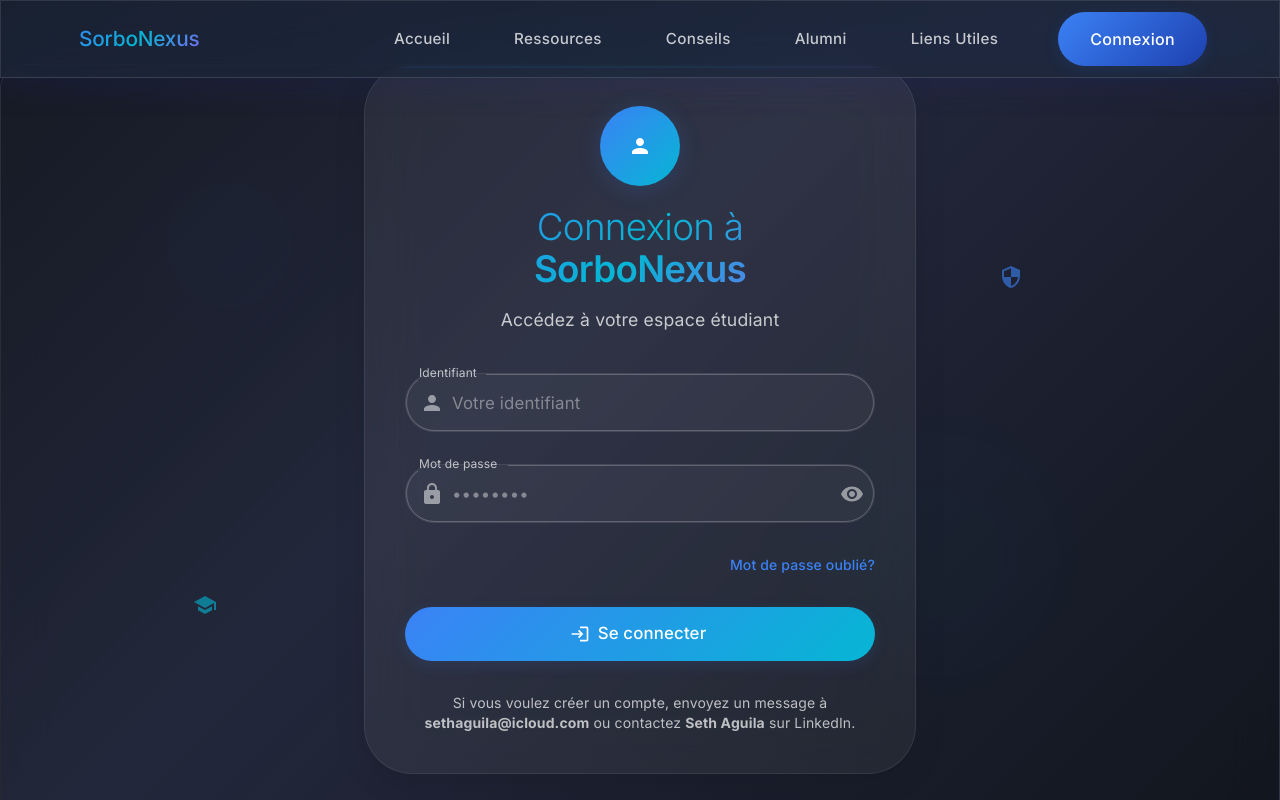
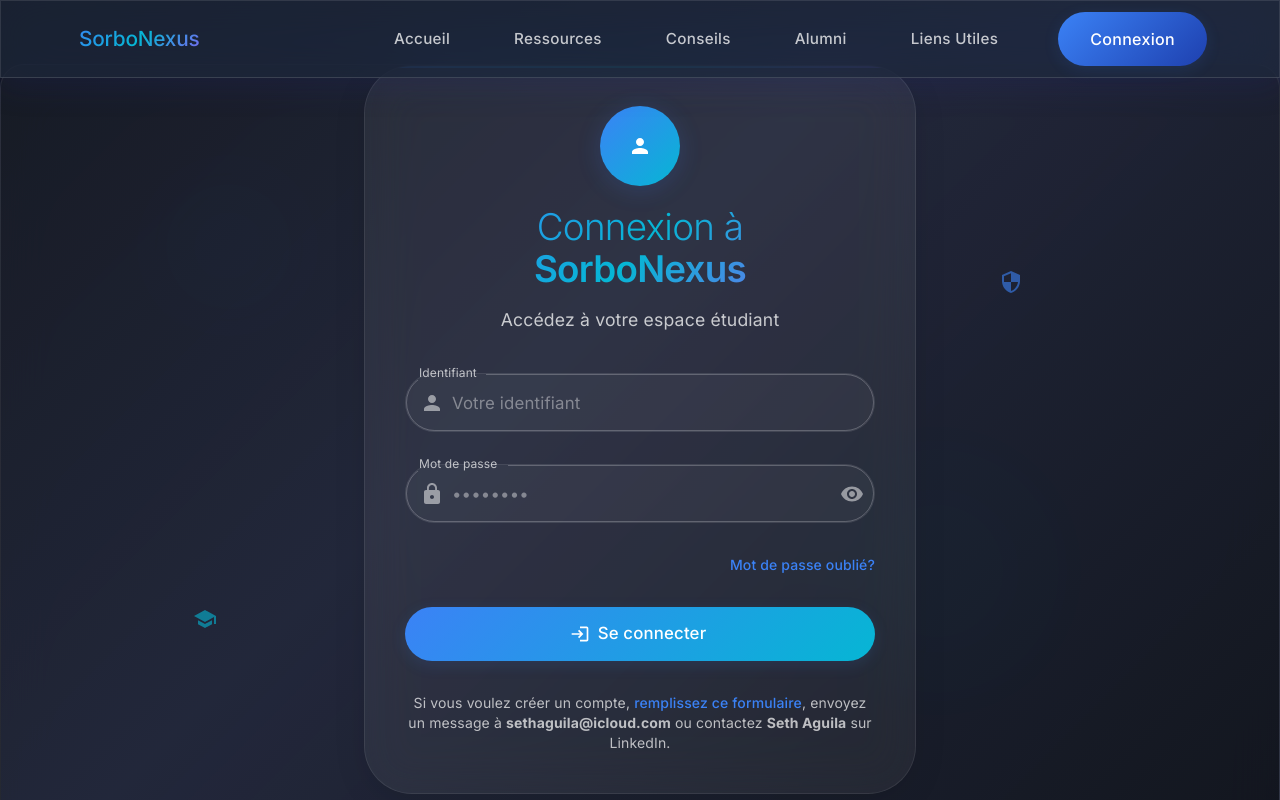
Before and after one commit to userdigitaldevil/SorboNexus, a React (Vite) app: page /connexion in a window 1280 px wide. Shown: the top 800 px of the page. Built offline with nearby package versions, Linux system fonts and the light colour scheme.

Commit message:
Add Google Form link to Connexion page for account creation

```diff
--- a/src/pages/Connexion.jsx
+++ b/src/pages/Connexion.jsx
@@ -480,9 +480,25 @@ export default function Connexion() {
                     letterSpacing: "0.01em",
                   }}
                 >
-                  Si vous voulez créer un compte, envoyez un message à{" "}
-                  <b>sethaguila@icloud.com</b> ou contactez <b>Seth Aguila</b>{" "}
-                  sur LinkedIn.
+                  Si vous voulez créer un compte,{" "}
+                  <Link
+                    href="https://forms.gle/Sh7a24yupFTp92DEA"
+                    target="_blank"
+                    rel="noopener noreferrer"
+                    sx={{
+                      color: "#3b82f6",
+                      textDecoration: "none",
+                      fontWeight: 500,
+                      "&:hover": {
+                        color: "#1e40af",
+                        textDecoration: "underline",
+                      },
+                    }}
+                  >
+                    remplissez ce formulaire
+                  </Link>
+                  , envoyez un message à <b>sethaguila@icloud.com</b> ou
+                  contactez <b>Seth Aguila</b> sur LinkedIn.
                 </Typography>
               </Box>
             </motion.div>
```
Also changed, not shown: package.json (+2 -8 lines), 1 other file (tests, documents, lock files or other folders).
